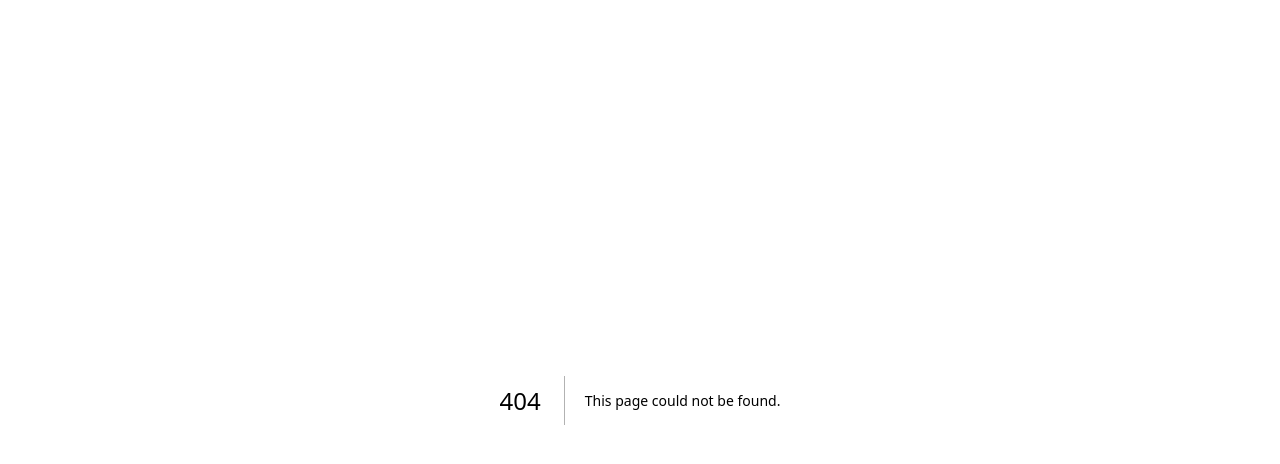
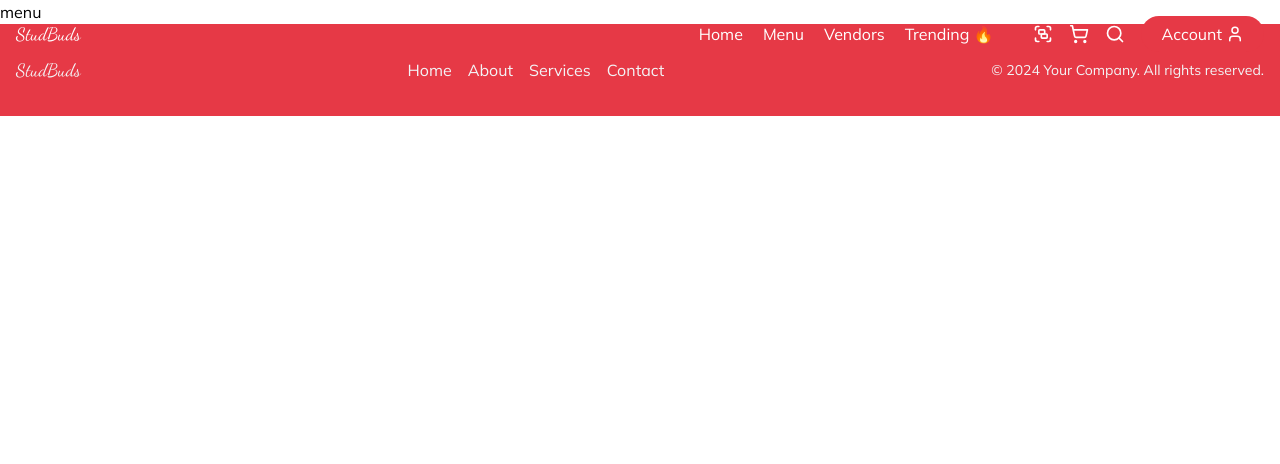
Before and after one commit to benjaminnkem/stud-buy, a Next.js app: page /menu in a window 1280 px wide. Before the commit this address had no page. Shown: the top 464 px of the page. Built offline with nearby package versions, Linux system fonts and the light colour scheme.

Commit message:
chore: clear

```diff
--- a/app/(root)/(home)/page.tsx
+++ b/app/(root)/(home)/page.tsx
@@ -3,9 +3,10 @@ import HomeHero from "@/components/UI/Home/hero";
 import PopularMenu from "@/components/UI/Home/popular-menu";
 import Review from "@/components/UI/Home/review";
 import Vendors from "@/components/UI/Home/vendors";
-import { dancingScript } from "@/lib/utils/fonts";
 
-const Page = () => {
+const Page = async () => {
+  await new Promise((resolve) => setTimeout(() => resolve(null), 5000));
+
   return (
     <>
       <HomeHero />
--- /dev/null
+++ b/app/(root)/menu/page.tsx
@@ -0,0 +1,9 @@
+const Page = () => {
+  return (
+    <>
+      <main>menu</main>
+    </>
+  );
+};
+
+export default Page;
--- /dev/null
+++ b/app/loading.tsx
@@ -0,0 +1,13 @@
+import { Loader } from "lucide-react";
+
+const Loading = () => {
+  return (
+    <div className="fixed top-0 left-0 z-[1000] backdrop-blur-md grid place-content-center w-full h-full">
+      <div className="size-24 bg-white shadow-xl grid place-content-center">
+        <Loader />
+      </div>
+    </div>
+  );
+};
+
+export default Loading;
--- a/components/Layout/Navbar/index.tsx
+++ b/components/Layout/Navbar/index.tsx
@@ -43,7 +43,7 @@ const Navbar = () => {
   return (
     <>
       <nav
-        className={`fixed top-0 duration-500 left-0 w-full z-[4000] ${
+        className={`fixed top-0 duration-500 left-0 w-full z-[500] ${
           activeSolo ? "bg-white shadow-md text-black" : "text-white"
         }`}
         ref={ref}
--- a/lib/store/navbar.ts
+++ b/lib/store/navbar.ts
@@ -10,7 +10,7 @@ type NavData = {
 
 export const navLinks: NavLink[] = [
   { label: "Home", path: "/" },
-  { label: "Menu", path: "/" },
+  { label: "Menu", path: "/menu" },
   { label: "Vendors", path: "/vendors" },
   { label: "Trending 🔥", path: "/" },
   // { label: "About", path: "/" },
```
